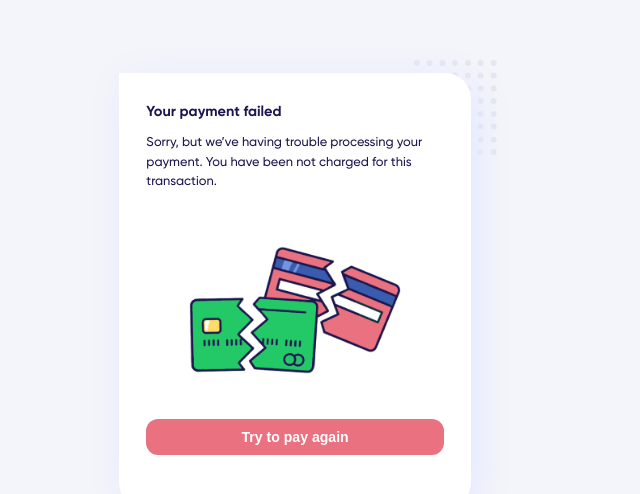
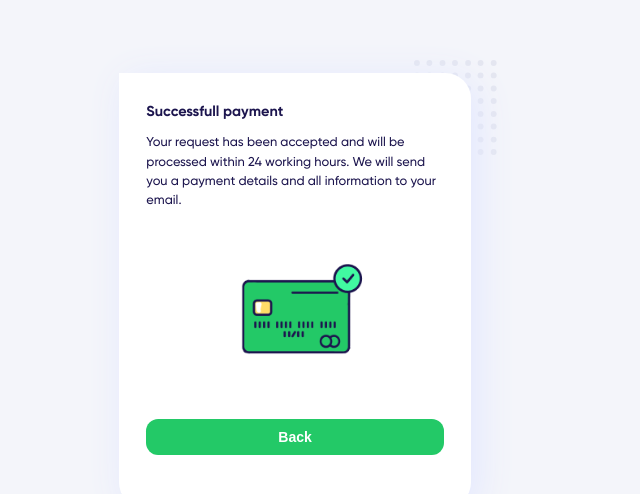
Before and after one commit to Chiga2030/testform, a React (Create React App) app: page /testform/paymentsuccess in a window 1280 px wide. Shown: the part 116-610 px from the top of the page, without its empty margins (332-972 px from the left). Built offline with nearby package versions, Linux system fonts and the light colour scheme.

Commit message:
fix status of pay

```diff
--- a/src/components/Form/Form.jsx
+++ b/src/components/Form/Form.jsx
@@ -130,10 +130,10 @@ const Form = () => {
           }
         </Route>
         <Route path="/paymentsuccess">
-          <StatusPay status={isSucessfull} />
+          <StatusPay status={true} />
         </Route>
         <Route path="/paymenterror">
-          <StatusPay status={isSucessfull} />
+          <StatusPay status={false} />
         </Route>
       </Switch>
     </form>
--- a/src/components/StatusPay/StatusPay.jsx
+++ b/src/components/StatusPay/StatusPay.jsx
@@ -39,7 +39,7 @@ const StatusPay = ({
       <div className={styles.imgWrapper}>
         <img
           className={styles.img}
-          src={!status ? imgSuccess : imgFail}
+          src={status ? imgSuccess : imgFail}
           alt=""
         />
       </div>
--- a/src/components/StatusPay/defaultMessage.js
+++ b/src/components/StatusPay/defaultMessage.js
@@ -1,4 +1,11 @@
 const defaultMessage = [
+  {
+    title: 'Your payment failed',
+    subtitle: `Sorry, but we’ve having trouble processing your payment.
+      You have been not charged for this transaction.`,
+    buttonValue: 'Try to pay again',
+    buttonBgColor: 'fail',
+  },
   {
     title: 'Successfull payment',
     subtitle: `Your request has been accepted and will be processed within
@@ -6,13 +13,6 @@ const defaultMessage = [
       We will send you a payment details and all information to your email.`,
     buttonValue: 'Back',
   },
-  {
-    title: 'Your payment failed',
-    subtitle: `Sorry, but we’ve having trouble processing your payment.
-      You have been not charged for this transaction.`,
-    buttonValue: 'Try to pay again',
-    buttonBgColor: 'fail',
-  },
 ];
 
 export default defaultMessage;
```
